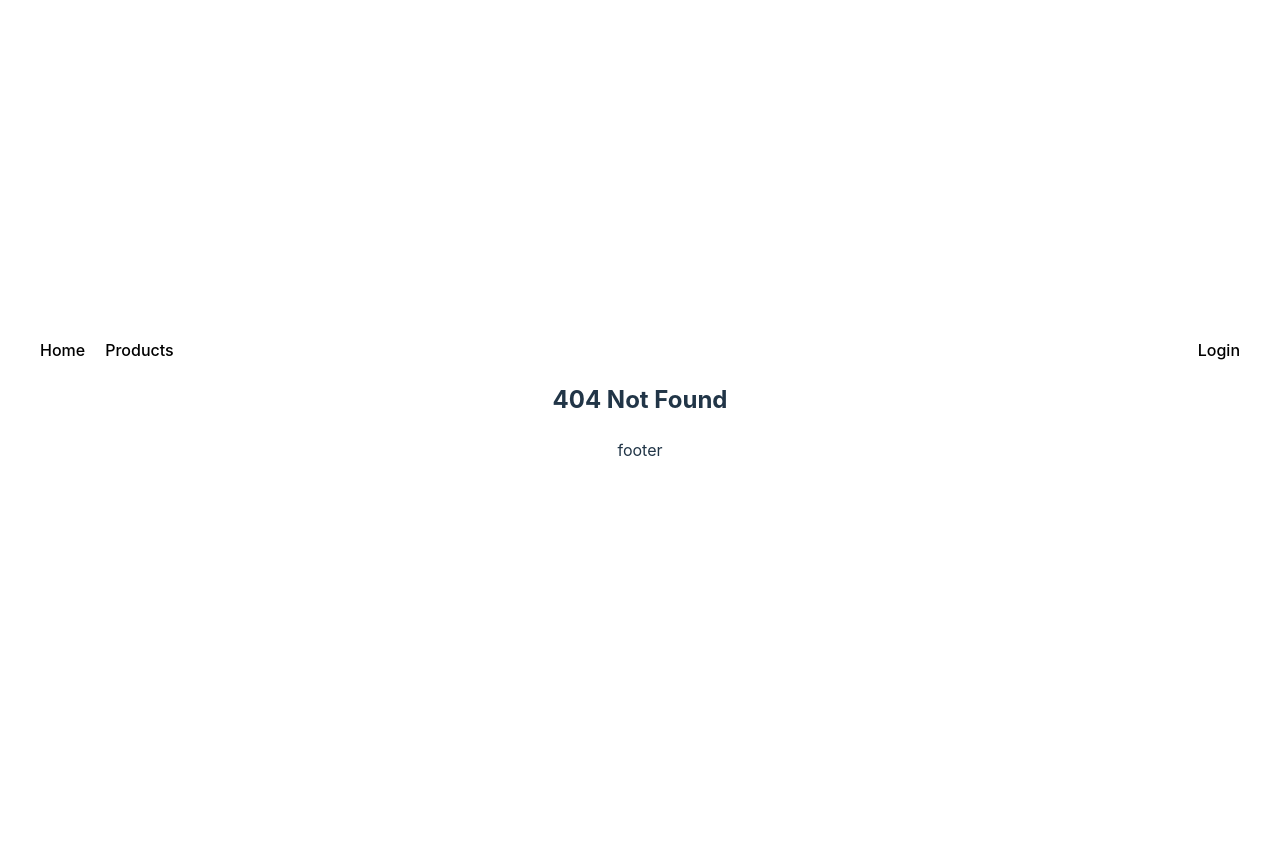
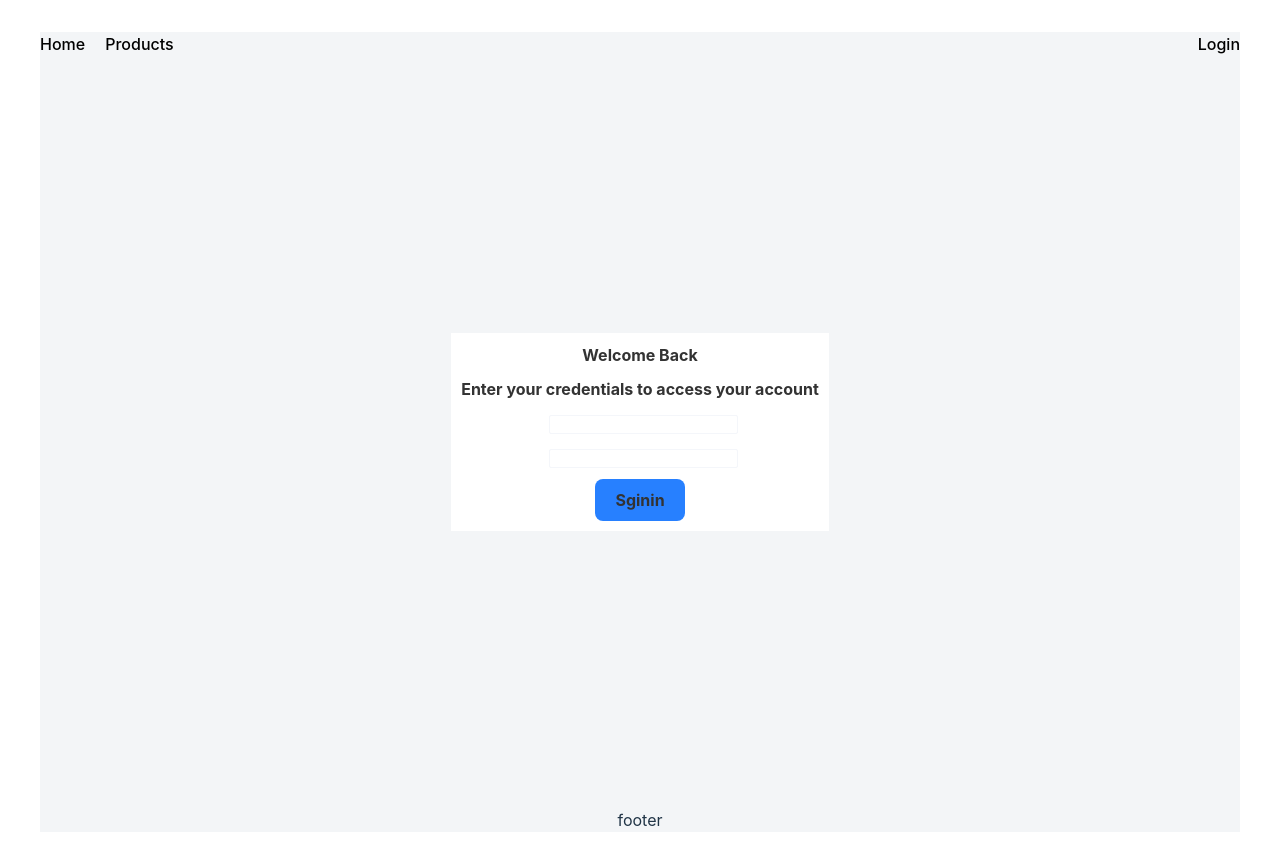
Before and after one commit to mbagher26/youtube-learn, a React (Vite) app: page /register in a window 1280 px wide. Before the commit this address had no page. Before the commit the page ends 800 px from the top, so only its background shows below. Built offline with nearby package versions, Linux system fonts and the light colour scheme.

Commit message:
update css

```diff
--- a/src/App.css
+++ b/src/App.css
@@ -47,3 +47,39 @@
   width: 1200px;
   margin: 0 auto;
 }
+
+.app {
+  flex: 1;
+  flex-direction: column;
+  display: flex;
+  height: 100vh;
+  background-color: #f3f5f7;
+}
+
+.main {
+  flex: 1;
+  align-items: center;
+  display: flex;
+}
+
+.form {
+  display: flex;
+  flex-direction: column;
+  gap: 10px;
+  justify-content: center;
+  align-items: center;
+  background: white;
+  padding: 10px;
+  max-width: 365px;
+  margin: 0 auto;
+}
+
+.form span {
+  font-size: 1rem;
+  font-weight: bold;
+  color: #333;
+}
+
+.form input {
+  width: 100% ;
+}
--- a/src/App.tsx
+++ b/src/App.tsx
@@ -4,14 +4,18 @@ import Products from './pages/Products'
 import ProductItem from './pages/ProductItem'
 import Home from './pages/Home'
 import { Header } from './components'
+import Login from './pages/login'
+import Register from './pages/register'
 
 function App() {
   return (
-    <>
+    <div className='app'>
       <Header />
-      <main>
+      <main className='main'>
         <Routes>
           <Route path="/" element={<Home />} />
+          <Route path="/login" element={<Login />} />
+          <Route path="/register" element={<Register />} />
           <Route path='/home' element={<Navigate replace to="/" />} />
           <Route path="/posts" element={<Products />} />
           <Route path="/posts/:id" element={<ProductItem />} />
@@ -19,7 +23,7 @@ function App() {
         </Routes>
       </main>
       <footer>footer</footer>
-    </>
+    </div>
   )
 }
 
--- a/src/components/button/button.module.scss
+++ b/src/components/button/button.module.scss
@@ -1,3 +1,3 @@
 .button {
-
+    background: #2780ff;
 }
--- a/src/components/index.tsx
+++ b/src/components/index.tsx
@@ -1,4 +1,5 @@
 import Header from "./header";
 import Button from './button';
+import Input from "./input";
 
-export {Header, Button }
+export {Header, Button, Input }
--- /dev/null
+++ b/src/components/input/index.tsx
@@ -0,0 +1,2 @@
+import Input from './input';
+export default Input;
--- /dev/null
+++ b/src/components/input/input.module.scss
@@ -0,0 +1,4 @@
+.input {
+    border : 1px solid #f4f6fa;
+    border-radius: 2px;
+}
--- /dev/null
+++ b/src/components/input/input.tsx
@@ -0,0 +1,14 @@
+import { memo } from "react";
+import IInput from "./input.types";
+import styles from './input.module.scss'
+
+
+const Input = ({children, title, onClick, isLoding }:IInput) =>{
+    return(
+        <div>
+            <input className={styles.input}/>
+        </div>
+    )
+}
+
+export default memo(Input)
--- a/src/pages/login.tsx
+++ b/src/pages/login.tsx
@@ -1,6 +1,6 @@
 const Login = () =>{
     return (
-        <></>
+        <>login</>
     )
 }
 export default Login
--- a/src/pages/register.tsx
+++ b/src/pages/register.tsx
@@ -1,3 +1,6 @@
+import Button from "../components/button/button"
+import Input from "../components/input/input"
+
 const Register = () =>{
     return (
         <div style={{
@@ -7,11 +10,16 @@ const Register = () =>{
             justifyContent : "center",
             alignItems : "center"
         }}>
-            <form>
-                <input type="text" placeholder="username"/>
-                <input type="text" placeholder="password"/>
+            <form className="form">
+                <span>Welcome Back</span>
+                <span>Enter your credentials to access your account</span>
+                <Input></Input>
+                <Input></Input>
+
+                <Button >
+                    <span>Sginin</span>
+                </Button>
             </form>
-
         </div>
     )
 }
```
Also changed, not shown: src/components/input/input.types.tsx (added, +7 -0 lines).
